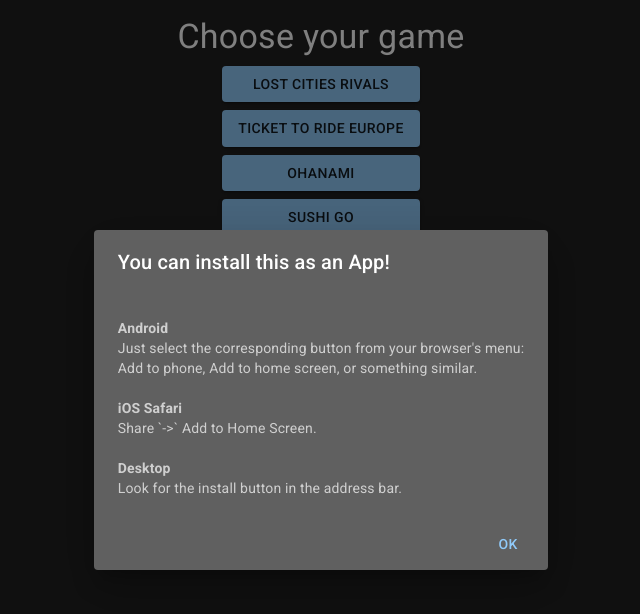
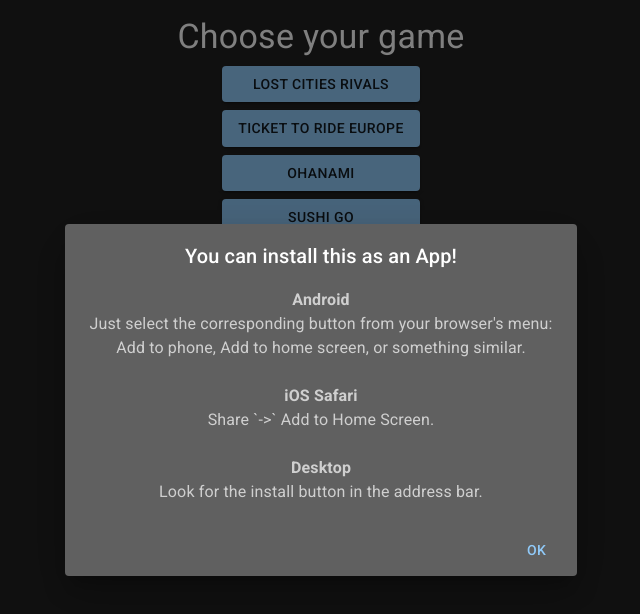
Before and after one commit to themetalfleece/board-game-scores, a React (Vite) app: page / in a window 1280 px wide. Both pictures are taken after a click on the button "INSTALL APP". Shown: the top 614 px of the page, without its empty margins (319-959 px from the left). Built offline with nearby package versions, Linux system fonts and the light colour scheme.

Commit message:
await promptInstall, set it with an anon function

```diff
--- a/src/components/info/InstallationInfo.component.tsx
+++ b/src/components/info/InstallationInfo.component.tsx
@@ -6,8 +6,6 @@
   DialogContent,
   DialogContentText,
   DialogTitle,
-  Stack,
-  Typography,
 } from "@mui/material";
 import usePWA from "../lib/usePWA.hook";
 import { useState } from "react";
@@ -17,9 +15,9 @@
 
   const [isDialogOpen, setDialogOpen] = useState(false);
 
-  const onButtonClick = () => {
+  const onButtonClick = async () => {
     if (isInstallPromptSupported && promptInstall) {
-      promptInstall();
+      await promptInstall();
     } else {
       setDialogOpen(true);
     }
@@ -42,13 +40,11 @@
         aria-labelledby="alert-dialog-title"
         aria-describedby="alert-dialog-description"
       >
-        <DialogTitle id="alert-dialog-title">
+        <DialogTitle id="alert-dialog-title" textAlign="center">
           You can install this as an App!
         </DialogTitle>
         <DialogContent>
-          <DialogContentText id="alert-dialog-description">
-            <Stack alignItems="center" sx={{ mt: 3 }}>
-              <Typography variant="body2">
+          <DialogContentText id="alert-dialog-description" textAlign="center">
             <b>Android</b>
             <br />
             Just select the corresponding button from your browser's menu:
@@ -64,8 +60,6 @@
             <b>Desktop</b>
             <br />
             Look for the install button in the address bar.
-              </Typography>
-            </Stack>
           </DialogContentText>
         </DialogContent>
         <DialogActions>
--- a/src/components/lib/usePWA.hook.ts
+++ b/src/components/lib/usePWA.hook.ts
@@ -26,6 +26,9 @@
           event as unknown as { prompt: () => { outcome: "accepted" } }
         ).prompt();
 
+        setIsInstallPromptSupported(false);
+        setPromptInstall(null);
+
         if (promptRes.outcome !== "accepted") {
           return false;
         }
@@ -36,7 +39,7 @@
       };
 
       setIsInstallPromptSupported(true);
-      setPromptInstall(promptInstall);
+      setPromptInstall(() => promptInstall());
       setIsStandalone(getStandalone());
     };
 
```
Lines whose indentation alone changed are shown as unchanged.
